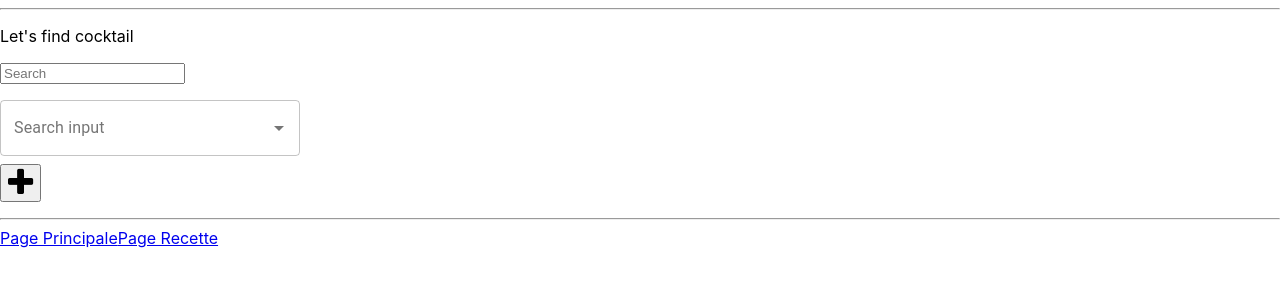
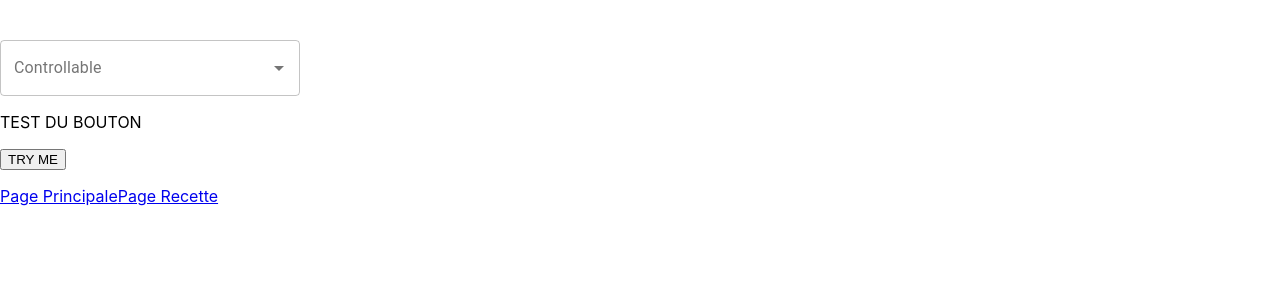
Before and after one commit to WildCodeSchool/Lyon-js-202005-project-shakeit, a React (Create React App) app: page / in a window 1280 px wide. Shown: the top 300 px of the page. Built offline with nearby package versions, Linux system fonts and the light colour scheme.

Commit message:
auto complete

```diff
--- a/src/App.js
+++ b/src/App.js
@@ -1,14 +1,14 @@
 import React from "react";
 import MainPage from "./containers/MainPage.js";
 import RecipePage from "./containers/RecipePage.js";
-import DisplaySearch from './containers/DisplaySearch.js';
+import ArbreTest from './containers/ArbreTest.js';
 
 import { BrowserRouter as Router, Switch, Route, Link } from "react-router-dom";
 
 export default function App() {
   return (
     <>
-    <DisplaySearch />
+    <ArbreTest />
       <Router>
         <Link to="/main">Page Principale</Link>
         <Link to="/recipepage">Page Recette</Link>
--- /dev/null
+++ b/src/containers/ArbreTest.js
@@ -0,0 +1,46 @@
+import React, {useState} from "react";
+import 'font-awesome/css/font-awesome.min.css';
+import TextField from "@material-ui/core/TextField";
+import Autocomplete from "@material-ui/lab/Autocomplete";
+import liste_ingredient from './liste_ingredient.js';
+
+function ArbreTest(){
+const [value, setValue] = useState([]);
+const [inputValue, setInputValue] = useState('');
+const Search = ({ value }) =>
+(<button className="button-secondary pure-button" disabled="">{value}</button>)
+function buttonFunction(){
+        setValue(value => value.concat(inputValue));
+        console.log(value);
+}
+        return (
+          <div>
+            {/* <div>{`value: ${value !== null ? `'${value}'` : 'null'}`}</div>
+            <div>{`inputValue: '${inputValue}'`}</div>
+            <br /> */}
+            <br />
+            <br />
+            <Autocomplete
+              value={inputValue}
+              onChange={(event, newValue) => {
+                setInputValue(newValue);
+              }}
+              options={liste_ingredient.map(option =>option.ingredient)}
+              style={{ width: 300 }}
+              renderInput={(params) => <TextField {...params} label="Controllable" variant="outlined" />}
+            />
+            <p>TEST DU BOUTON</p>
+            <button onClick={buttonFunction}> TRY ME</button>
+            <ul>
+            {value.map((item, i) => (
+          <Search
+          value={item}
+          key={item}
+          />
+        ))}
+            </ul>
+
+          </div>
+        );
+      }
+export default ArbreTest;
--- a/src/containers/DisplaySearch.js
+++ b/src/containers/DisplaySearch.js
@@ -4,39 +4,52 @@ import TextField from "@material-ui/core/TextField";
 import Autocomplete from "@material-ui/lab/Autocomplete";
 import liste_ingredient from './liste_ingredient.js';
 
+
 function DisplaySearch(){
+  function handleChange({target}){
+    setInputValue(target.value);
+}
 
 const[tag, setTag] = useState([]);
 const[tagList,setTagList]=useState('');
 const tagAPI=liste_ingredient;
+const [value, setValue] = useState([]);
+const [inputValue, setInputValue] = useState('');
+function Test() {
 
-function handleChange({target}){
-    setTagList(target.value);
-}
 
-function AutoComplete() {
   return (
-    <div style={{ width: 300 }}>
+    <div>
+      <div>{`value: ${value !== null ? `'${value}'` : 'null'}`}</div>
+      <div>{`inputValue: '${inputValue}'`}</div>
+      <br />
       <Autocomplete
+        value={value}
+        onChange={(event, newValue) => {
+          setValue(newValue);
+        }}
+        inputValue={inputValue}
+        onInputChange={(event, newInputValue) => {
+          setInputValue(newInputValue);
+        }}
+        id="controllable-states-demo"
         options={tagAPI.map(option => option.ingredient)}
-        renderInput={params => (
-          <TextField
-            {...params}
-            label="Search input"
-            margin="normal"
-            variant="outlined"
-            InputProps={{ ...params.InputProps, type: "search" }}
-          />
-        )}
+        style={{ width: 300 }}
+        renderInput={(params) => <TextField {...params} label="Controllable" variant="outlined" />}
       />
     </div>
   );
 }
 
+// function handleClick(){
+// setTag(tag=>tag.concat(tagList));
+// console.log(tag);
+// }
+
 function handleClick(){
-setTag(tag=>tag.concat(tagList));
-console.log(tag);
-}
+  setValue(value=>value.concat(inputValue));
+  console.log(value);
+  }
 
 const Search = ({ tagList }) =>
 (<button className="button-secondary pure-button" disabled="">{tagList}</button>)
@@ -49,16 +62,17 @@ return(
     <p className="search__title">Let's find cocktail</p>
     <div className="searchBar">
     <input className="search__input" type="text" placeholder="Search" onChange={handleChange} />
-    <AutoComplete />
+    {/* <DisplaySearch   />   */}
+    <Test />
     <button className="fa fa-2x fa-plus" aria-hidden="true" onClick={handleClick}>
     </button>
     </div>
 </div>
 <div id="searchTags">
     <ul>
-        {tag.map((item, i) => (
+        {value.map((item, i) => (
           <Search
-          tagList={item}
+          inputValue={item}
           key={item}
           />
         ))}
```
